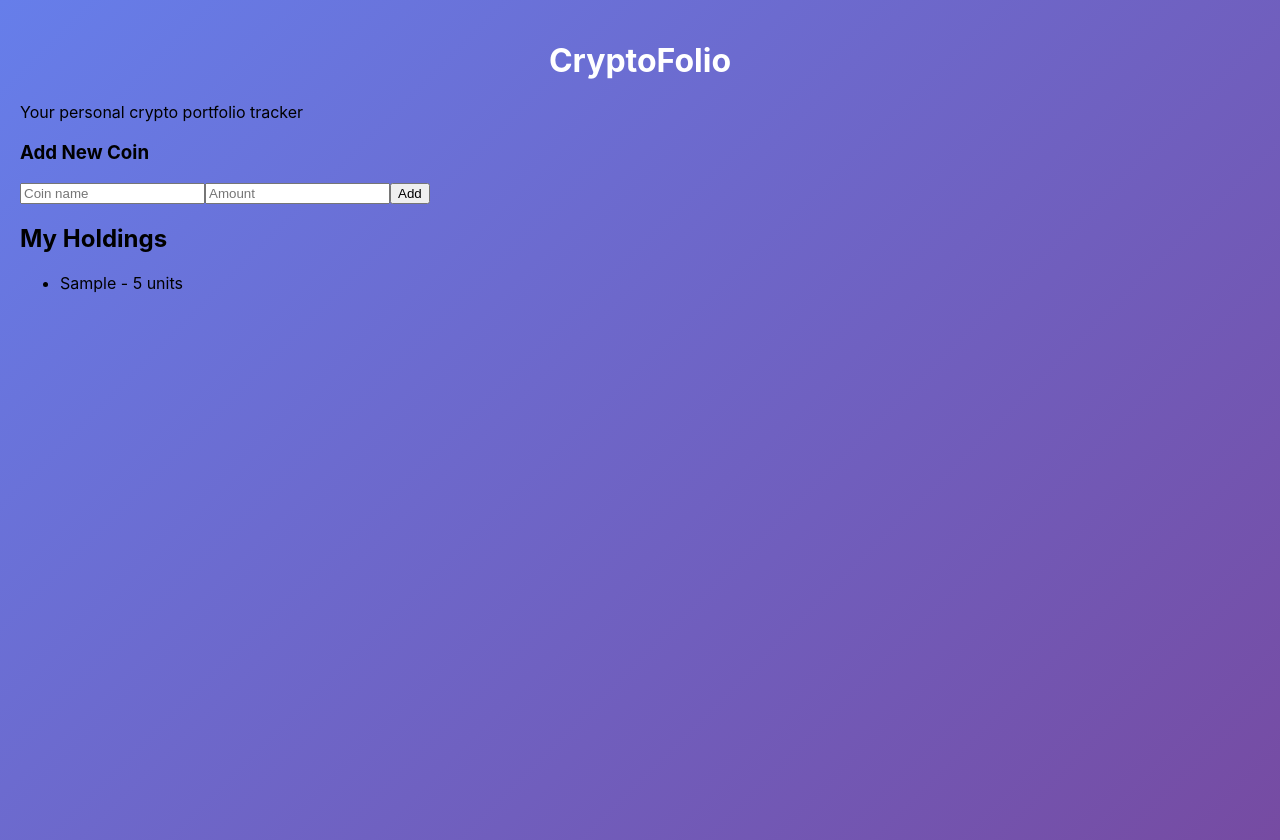
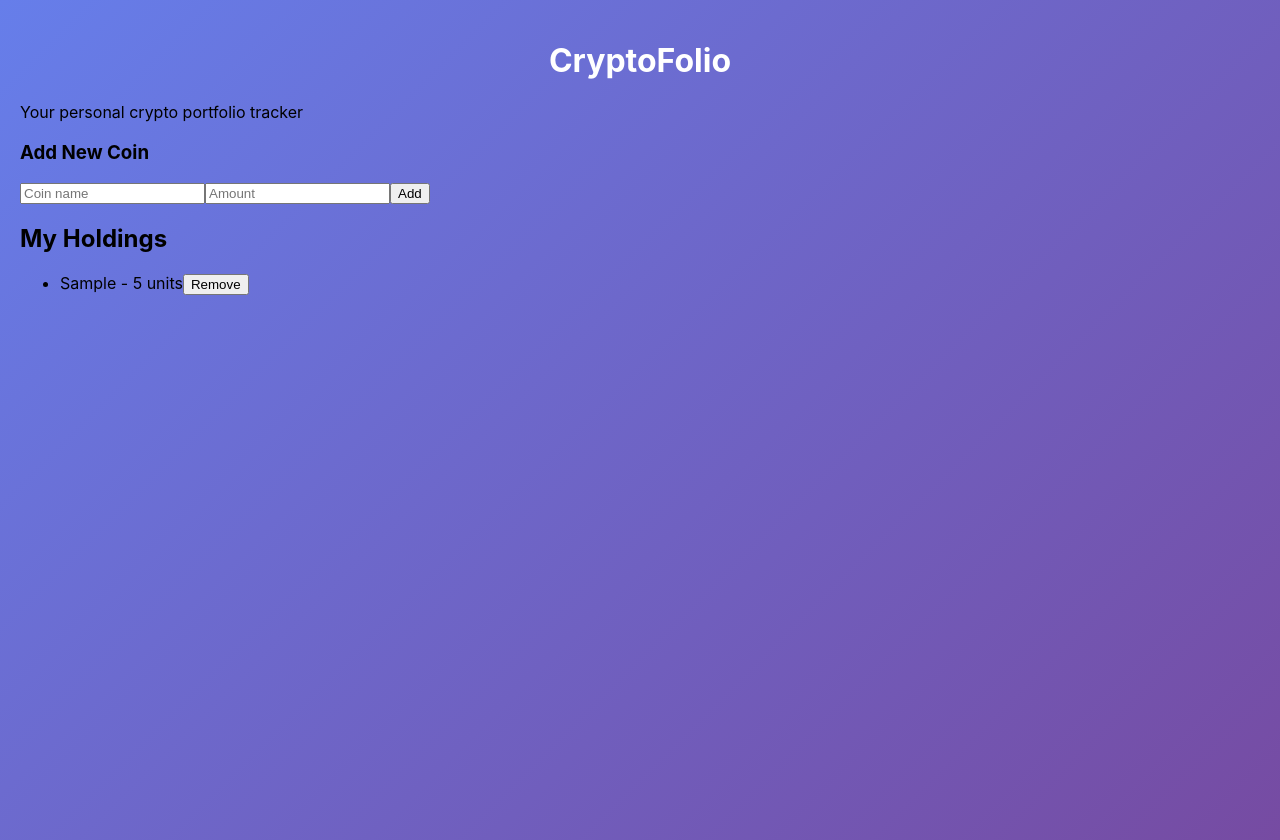
Before and after one commit to 0xJamesAnderson/CryptoFolio, a React app: page / in a window 1280 px wide. Both pictures are taken after typing "Sample", "5" into the empty fields and a click on the button "Add". Built offline with nearby package versions, Linux system fonts and the light colour scheme.

Commit message:
add delete functionality

```diff
--- a/src/App.js
+++ b/src/App.js
@@ -9,12 +9,16 @@ function App() {
     setCoins([...coins, newCoin]);
   };
 
+  const handleDeleteCoin = (id) => {
+    setCoins(coins.filter(coin => coin.id !== id));
+  };
+
   return (
     <div>
       <h1>CryptoFolio</h1>
       <p>Your personal crypto portfolio tracker</p>
       <AddCoin onAddCoin={handleAddCoin} />
-      <CoinList coins={coins} />
+      <CoinList coins={coins} onDelete={handleDeleteCoin} />
     </div>
   );
 }
--- a/src/components/CoinList.js
+++ b/src/components/CoinList.js
@@ -1,6 +1,6 @@
 import React from 'react';
 
-function CoinList({ coins }) {
+function CoinList({ coins, onDelete }) {
   return (
     <div>
       <h2>My Holdings</h2>
@@ -11,6 +11,7 @@ function CoinList({ coins }) {
           {coins.map(coin => (
             <li key={coin.id}>
               {coin.name} - {coin.amount} units
+              <button onClick={() => onDelete(coin.id)}>Remove</button>
             </li>
           ))}
         </ul>
```
